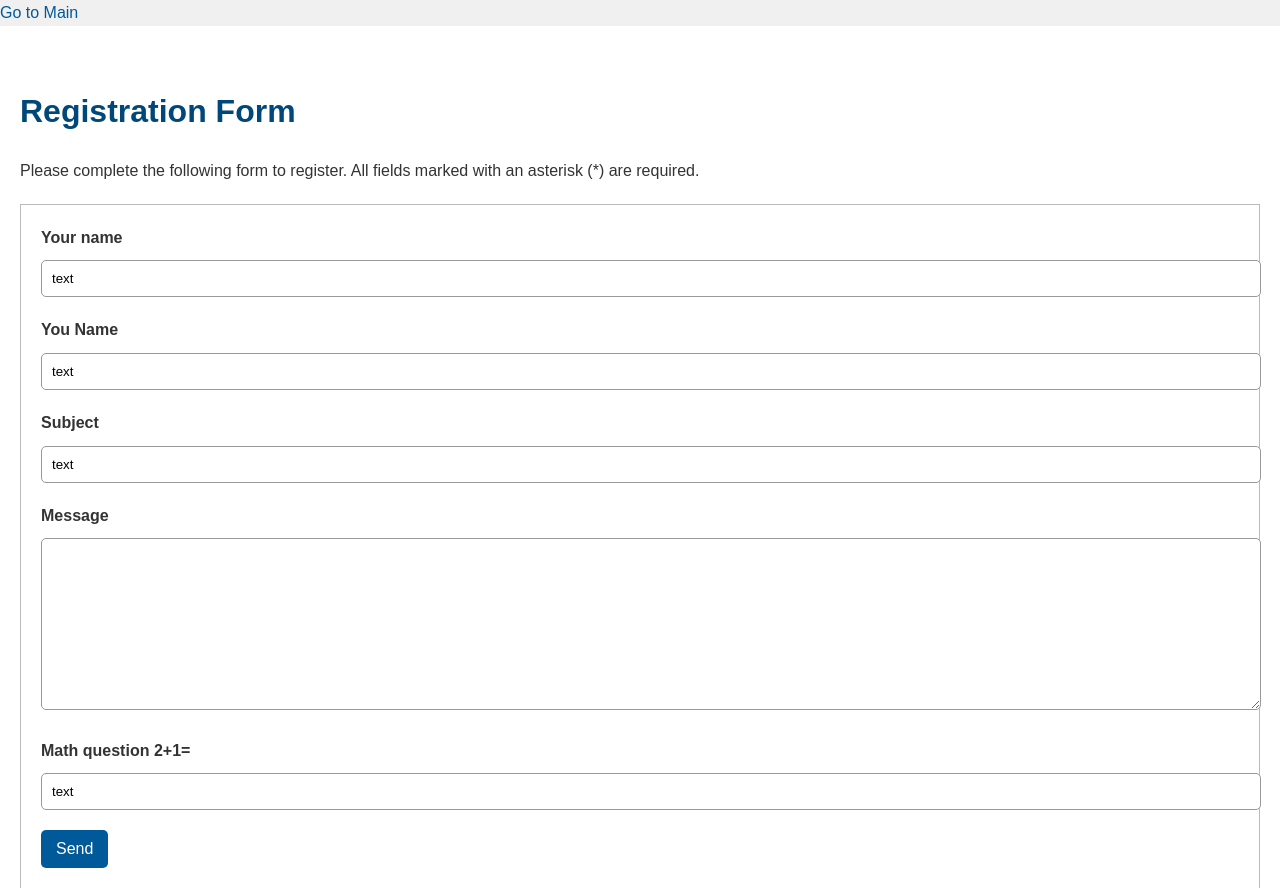
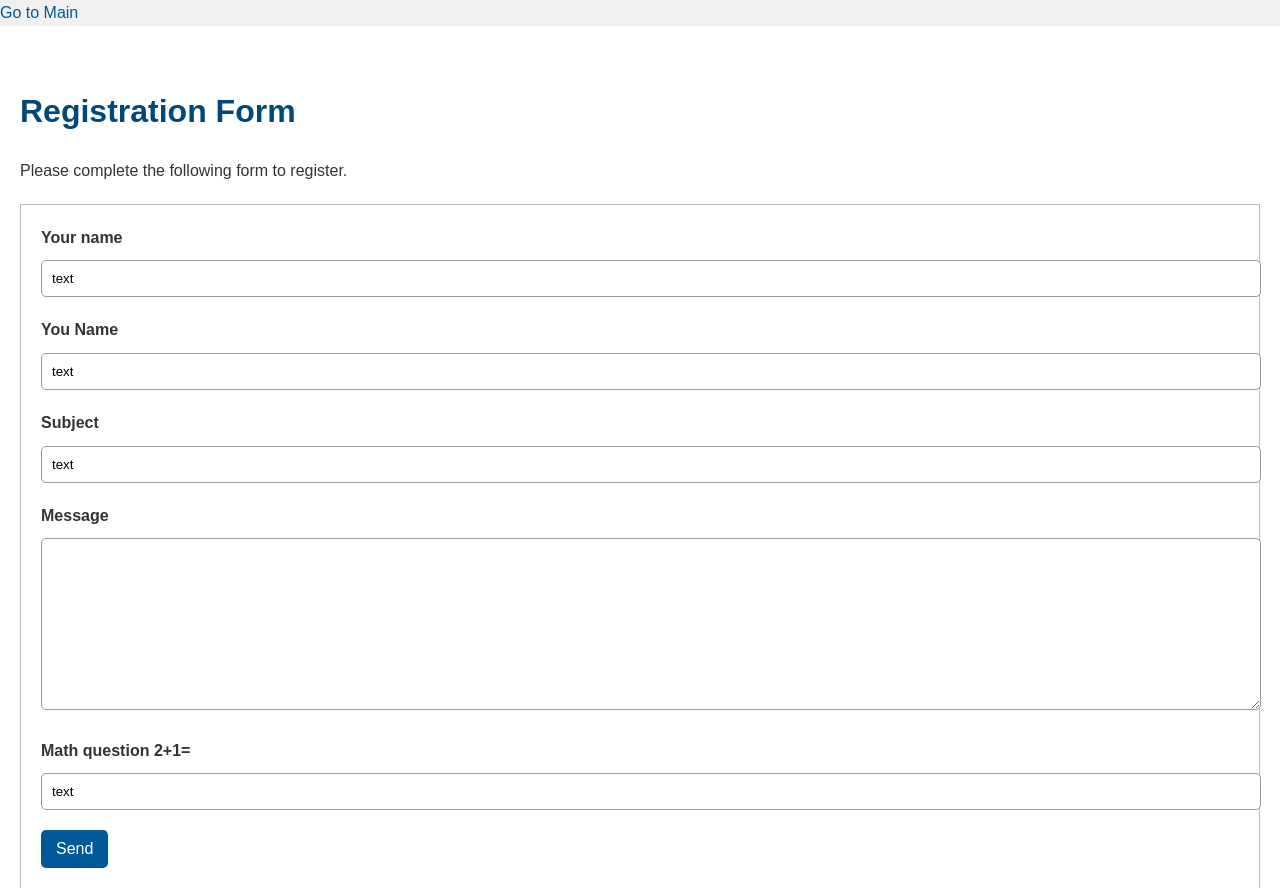
Before and after one commit to kfordonez/FormAccPage, a plain HTML site: page index.html in a window 1280 px wide. Shown: the top 888 px of the page. Drawn offline with Linux system fonts and the light colour scheme.

Commit message:
Update index.html

```diff
--- a/index.html
+++ b/index.html
@@ -9,7 +9,7 @@
     <a href="#main">Go to Main</a>
     <main id="main">
       <h1>Registration Form</h1>
-      <p>Please complete the following form to register. All fields marked with an asterisk (*) are required.</p>
+      <p>Please complete the following form to register.</p>
       <form action="destino.php" method="post">
       <label for="_PjjbwVROEe6V67MWbKxnbg">Your name</label>
       <input name="name" id="_PjjbwVROEe6V67MWbKxnbg" type="text" size="40" value="text"required />
```
